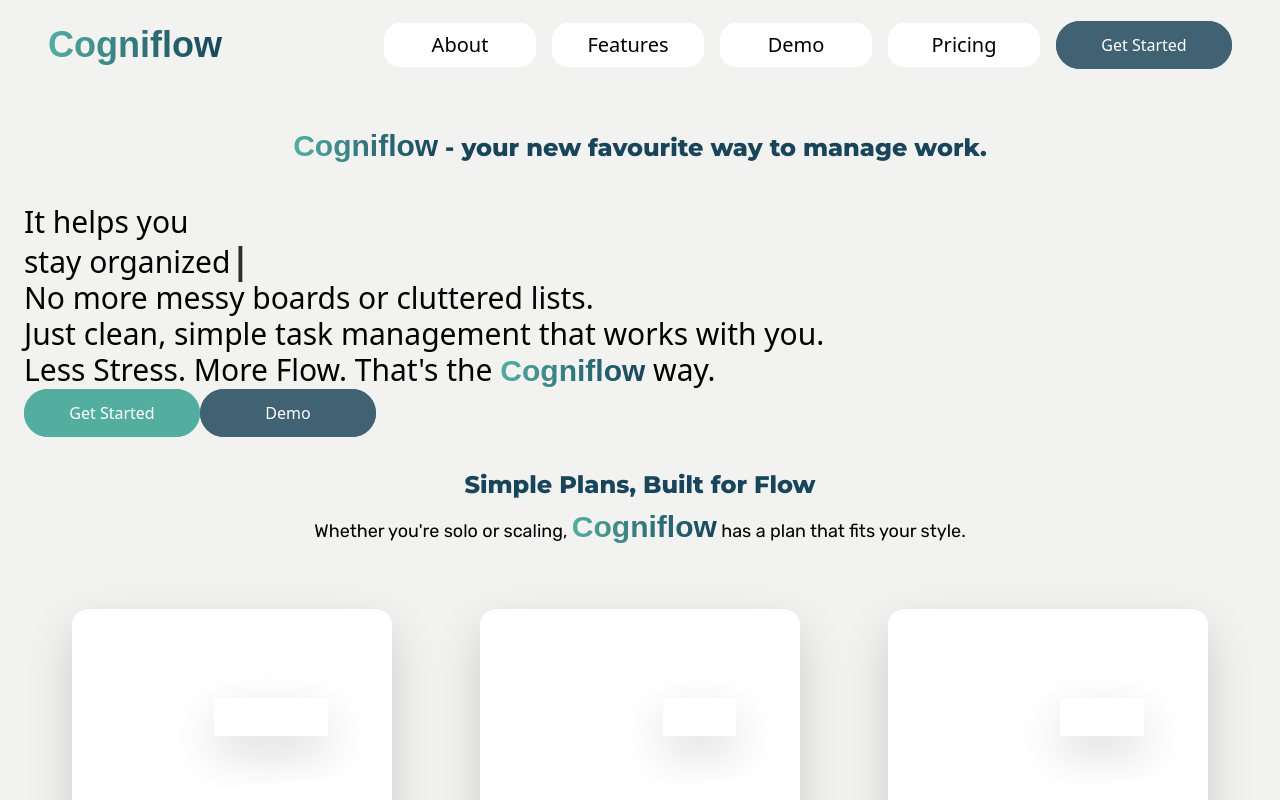
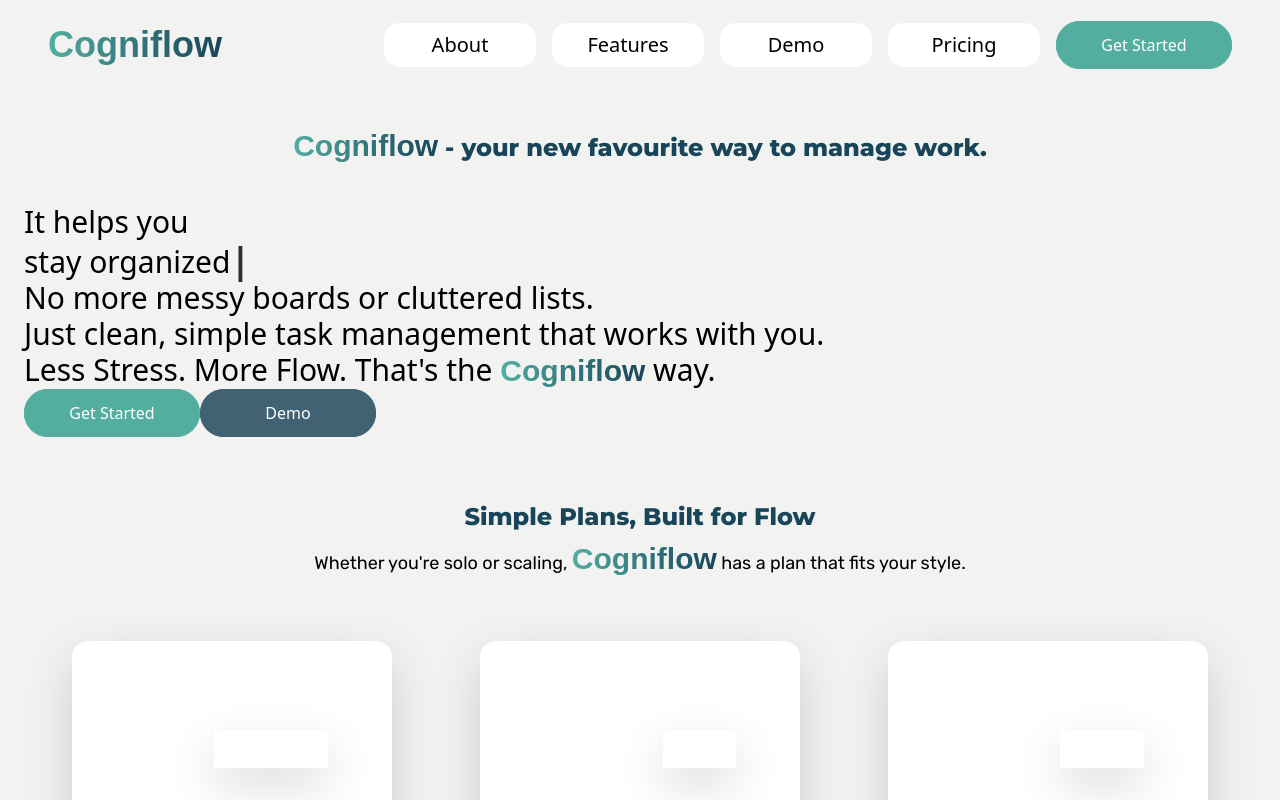
Before and after one commit to arunav999/CogniFlow-frontend, a React (Vite) app: page / in a window 1280 px wide. Shown: the top 800 px of the page. Built offline with nearby package versions, Linux system fonts and the light colour scheme; a web font is replaced by a local one.

Commit message:
fixed some bugs

```diff
--- a/src/components/Layout/Header/Header.jsx
+++ b/src/components/Layout/Header/Header.jsx
@@ -91,7 +91,7 @@ const Header = () => {
               </Links>
             </li>
             <li onClick={() => setIsMobileNavOpen(false)}>
-              <Button secondary disabled={false}>
+              <Button disabled={false}>
                 Get Started
               </Button>
             </li>
--- a/src/components/Main/About/AboutSection.jsx
+++ b/src/components/Main/About/AboutSection.jsx
@@ -1,9 +1,7 @@
-import React from 'react'
-
 const AboutSection = () => {
   return (
     <>
-     <section className="">About Section</section>
+     <section className="section scroll-mt-20" id="about"></section>
     </>
   )
 }
--- a/src/components/Main/Hero/HeroSection.jsx
+++ b/src/components/Main/Hero/HeroSection.jsx
@@ -7,7 +7,7 @@ const HeroSection = () => {
 
   return (
     <>
-      <section className="section scroll-mt-20" id="about">
+      <section className="section scroll-mt-20">
         <div className="text-center mb-10">
           <h2 className="heading">
             <span className="logo logo-gradient">Cogniflow</span> - your new
--- a/src/components/Main/Main.jsx
+++ b/src/components/Main/Main.jsx
@@ -1,4 +1,5 @@
 import HeroSection from "./Hero/HeroSection";
+import AboutSection from "./About/AboutSection";
 import PricingSection from "./Pricing/PricingSection";
 
 const Main = () => {
@@ -6,6 +7,7 @@ const Main = () => {
     <>
       <main className="mt-28">
         <HeroSection />
+        <AboutSection />
         <PricingSection />
       </main>
     </>
```
